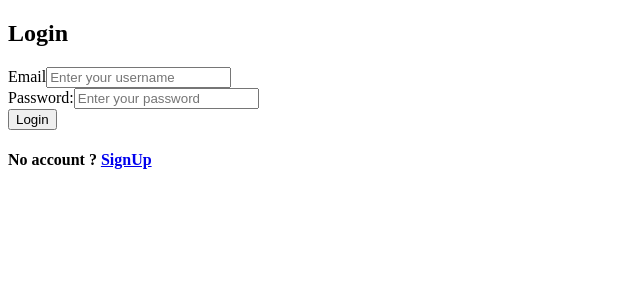
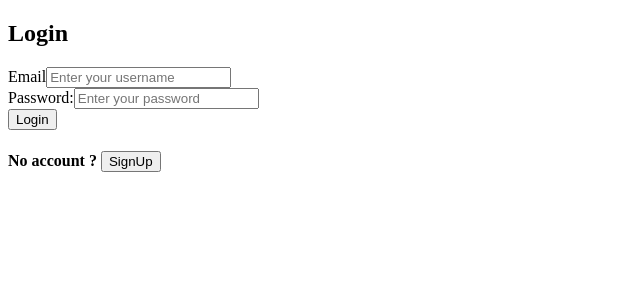
Before and after one commit to OmarMohmdSuleiman/expand-mind, a React (Vite) app in the folder frontend/: page / in a window 1280 px wide. Shown: the top 300 px of the page, without its empty margins (0-640 px from the left). Built offline with nearby package versions, Linux system fonts and the light colour scheme; a web font is replaced by a local one.

Commit message:
Replace the anchor tag into button for sign up in Login.jsx

```diff
--- a/frontend/src/components/Login.jsx
+++ b/frontend/src/components/Login.jsx
@@ -27,7 +27,7 @@ function Login(){
           </div>
           <button type="submit">Login</button>
         </form>
-        <h4>No account ? <a href="#">SignUp</a></h4></div>
+        <h4>No account ? <button>SignUp</button></h4></div>
     )
 }
 
```
